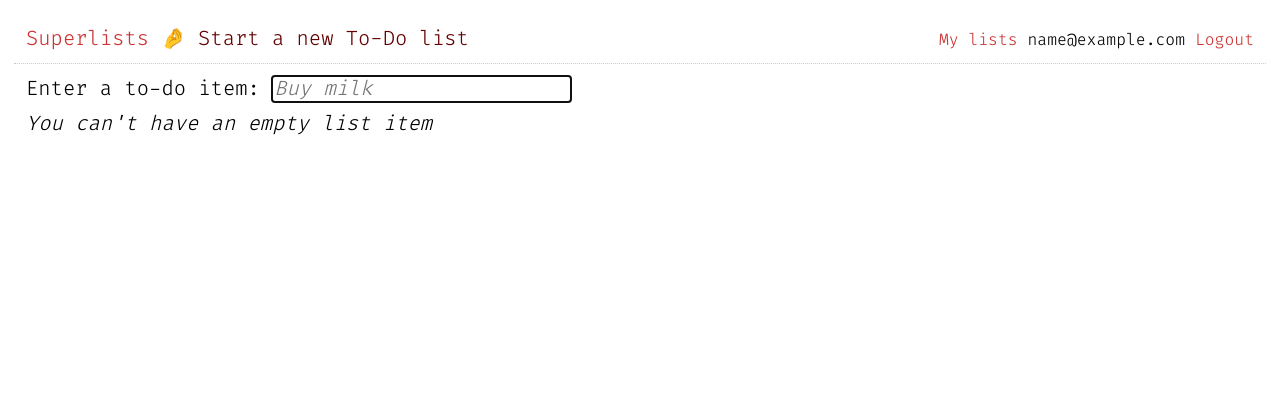
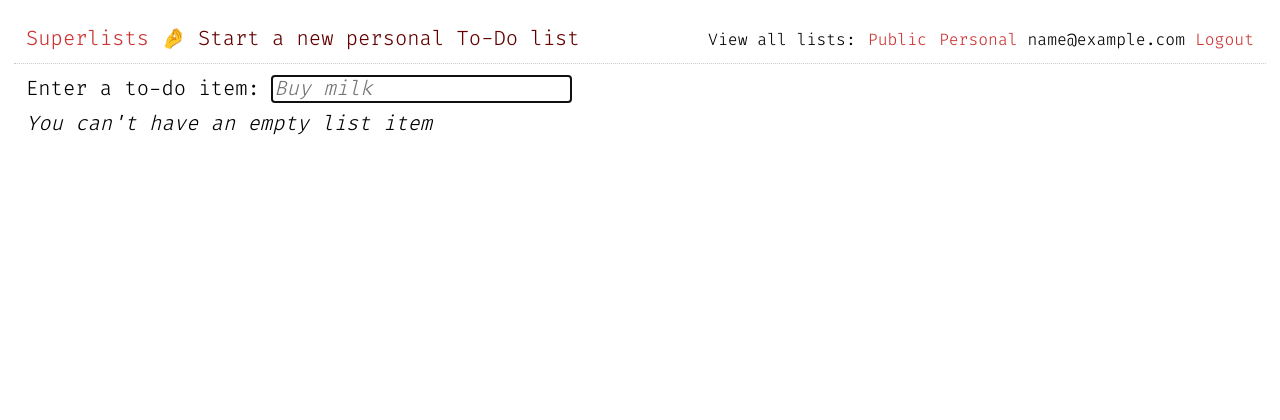
Before and after one commit to davidlpoole/obeythetestinggoat, a Django app: page /lists/new in a window 1280 px wide. Shown: the top 420 px of the page. Run offline with Django 4.2, Linux system fonts and the light colour scheme; the visitor is signed in with stand-in values (Sample User, id 1).

Commit message:
Add a page to browse public lists

```diff
--- a/lists/static/base.css
+++ b/lists/static/base.css
@@ -56,7 +56,7 @@
     color: #640000;
 }
 
-.user {
+.nav-link {
     font-size: 16px;
 }
 
--- a/lists/templates/base.html
+++ b/lists/templates/base.html
@@ -17,12 +17,14 @@
             <li class="brand"><a href="/" title="Go to the homepage to start a new To-Do list ">Superlists</a></li>
             <li>🤌</li>
             <li class="header" id="id_header">{% block header_text %}{% endblock %}</li>
-            <li class="user">
+            <li class="nav-link">View all lists:</li>
+            <li class="nav-link"><a href="{% url 'public_lists' %}">Public</a></li>
+            <li class="nav-link">
                 <div class="user">
                     {% if user.email %}
                         <div class="already-logged-in">
                             <ul>
-                                <li class="nav"><a href="{% url 'my_lists' user.email %}" title="View your To-Do lists">My lists</a></li>
+                                <li class="nav"><a href="{% url 'my_lists' user.email %}" title="View your To-Do lists">Personal</a></li>
                                 <li class="nav">{{ user.email }}</li>
                                 <li class="nav"><a href="{% url 'logout' %}" title="Logout and go to the home page">Logout</a></li>
                             </ul>
--- a/lists/templates/home.html
+++ b/lists/templates/home.html
@@ -1,7 +1,7 @@
 {% extends 'base.html' %}
 
 {% block header_text %}
-    Start a new To-Do list
+    Start a new {% if user.email %}personal{% else %}<span title="Login to create a personal list 👉">public</span>{% endif %} To-Do list
 {% endblock %}
 
 {% block form_action %}
--- a/lists/urls.py
+++ b/lists/urls.py
@@ -23,4 +23,5 @@
     path("new", views.new_list, name="new_list"),
     path("<int:list_id>/", views.view_list, name="view_list"),
     path("users/<str:email>/", views.my_lists, name="my_lists"),
+    path("public_lists", views.public_lists, name="public_lists"),
 ]
--- a/lists/views.py
+++ b/lists/views.py
@@ -33,3 +33,8 @@
 def my_lists(request, email):
     owner = User.objects.get(email=email)
     return render(request, "my_lists.html", {"owner": owner})
+
+
+def public_lists(request):
+    lists = List.objects.filter(owner=None)
+    return render(request, "public_lists.html", {"lists": lists})
```
Also changed, not shown: lists/templates/public_lists.html (added, +18 -0 lines).
